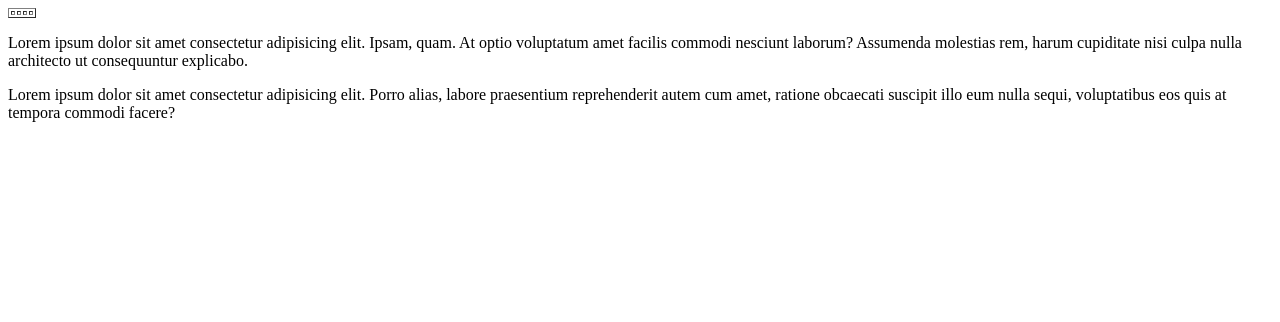
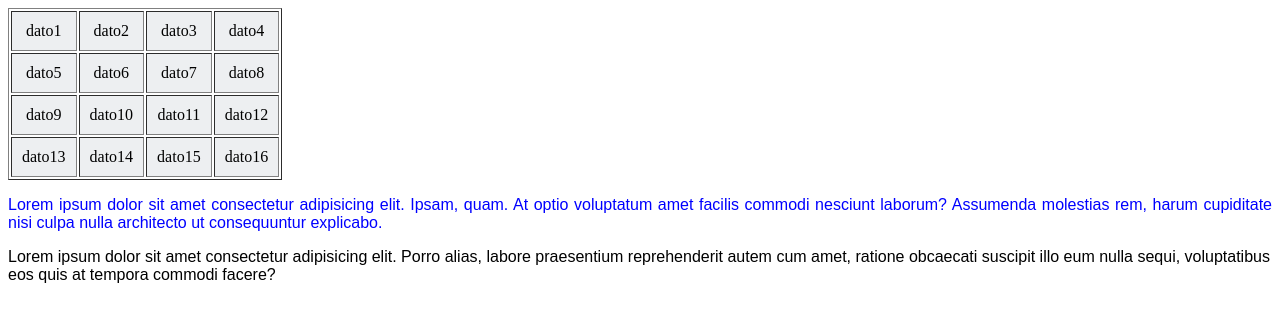
Before and after one commit to johsman12/proyectosoftware2, a plain HTML site: page index.html in a window 1280 px wide. Drawn offline with Linux system fonts and the light colour scheme.

Commit message:
index, tabla , estilos

```diff
--- a/index.html
+++ b/index.html
@@ -4,17 +4,57 @@
     <meta charset="UTF-8">
     <meta name="viewport" content="width=device-width, initial-scale=1.0">
     <title>table</title>
+    <style>
+        td{
+            background-color: rgb(237, 239, 241);
+            padding: 10px;
+            text-align: center;
+        }
+        .parrafo{
+            font-family: Arial, Helvetica, sans-serif;
+            text-align: justify;
+            color: blue;
+        }
+        .parrafo2{
+            font-family: Arial, Helvetica, sans-serif;
+            text-align: justify;
+            color: rgb(117, 239, 186);
+        }
+    </style>
 </head>
 <body>
     <table border="1">
         <tr>
-            <td></td>
-            <td></td>
-            <td></td>
-            <td></td>
+            <td>dato1</td>
+            <td>dato2</td>
+            <td>dato3</td>
+            <td>dato4</td>
+
+        </tr>
+        <tr>
+            <td>dato5</td>
+            <td>dato6</td>
+            <td>dato7</td>
+            <td>dato8</td>
+
+        </tr>
+        <tr>
+            <td>dato9</td>
+            <td>dato10</td>
+            <td>dato11</td>
+            <td>dato12</td>
+
+        </tr>
+
+        <tr>
+            <td>dato13</td>
+            <td>dato14</td>
+            <td>dato15</td>
+            <td>dato16</td>
+
         </tr>
     </table>
-    <p>Lorem ipsum dolor sit amet consectetur adipisicing elit. Ipsam, quam. At optio voluptatum amet facilis commodi nesciunt laborum? Assumenda molestias rem, harum cupiditate nisi culpa nulla architecto ut consequuntur explicabo.</p>
-    <p>Lorem ipsum dolor sit amet consectetur adipisicing elit. Porro alias, labore praesentium reprehenderit autem cum amet, ratione obcaecati suscipit illo eum nulla sequi, voluptatibus eos quis at tempora commodi facere?</p>
+    <p class="parrafo">Lorem ipsum dolor sit amet consectetur adipisicing elit. Ipsam, quam. At optio voluptatum amet facilis commodi nesciunt laborum? Assumenda molestias rem, harum cupiditate nisi culpa nulla architecto ut consequuntur explicabo.</p>
+    <p style="font-family: Arial, Helvetica, sans-serif;">Lorem ipsum dolor sit amet consectetur adipisicing elit. Porro alias, labore praesentium reprehenderit autem cum amet, ratione obcaecati suscipit illo eum nulla sequi, voluptatibus eos quis at tempora commodi facere?</p>
 </body>
 </html>
```
